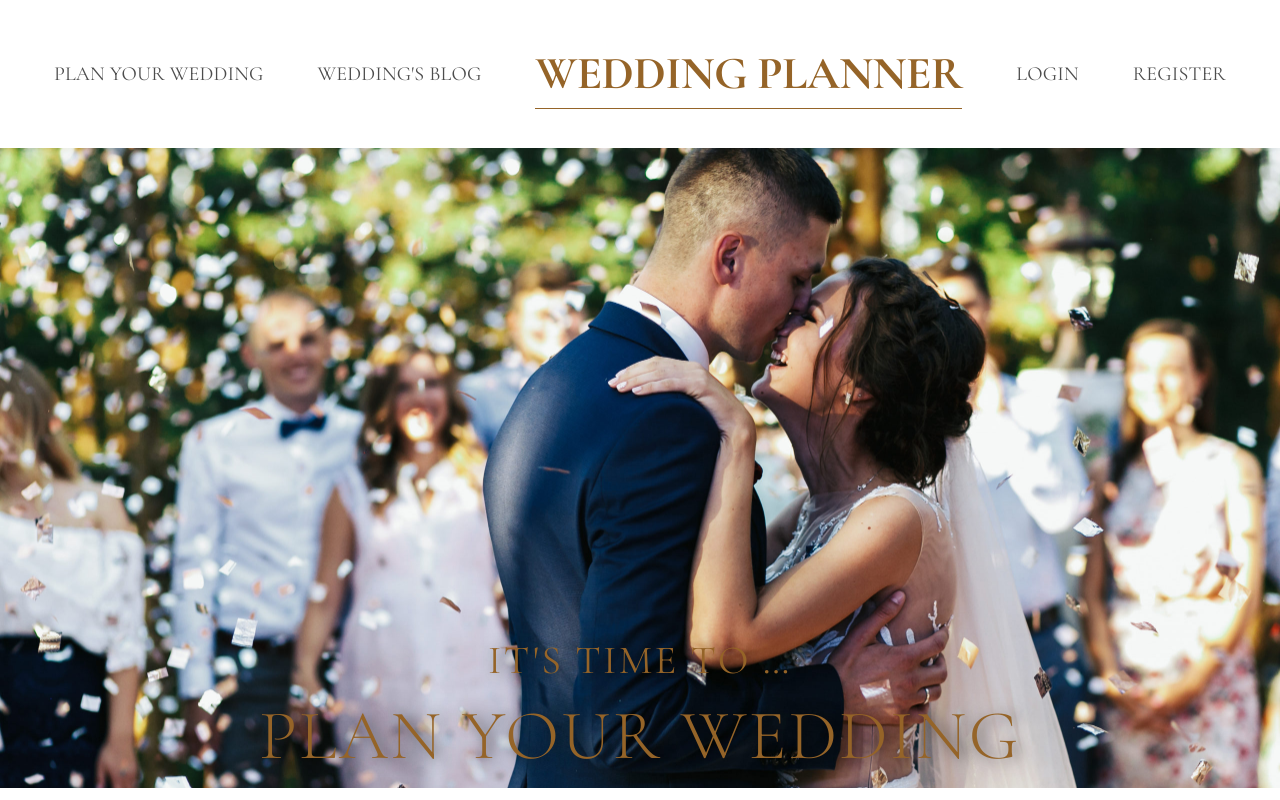
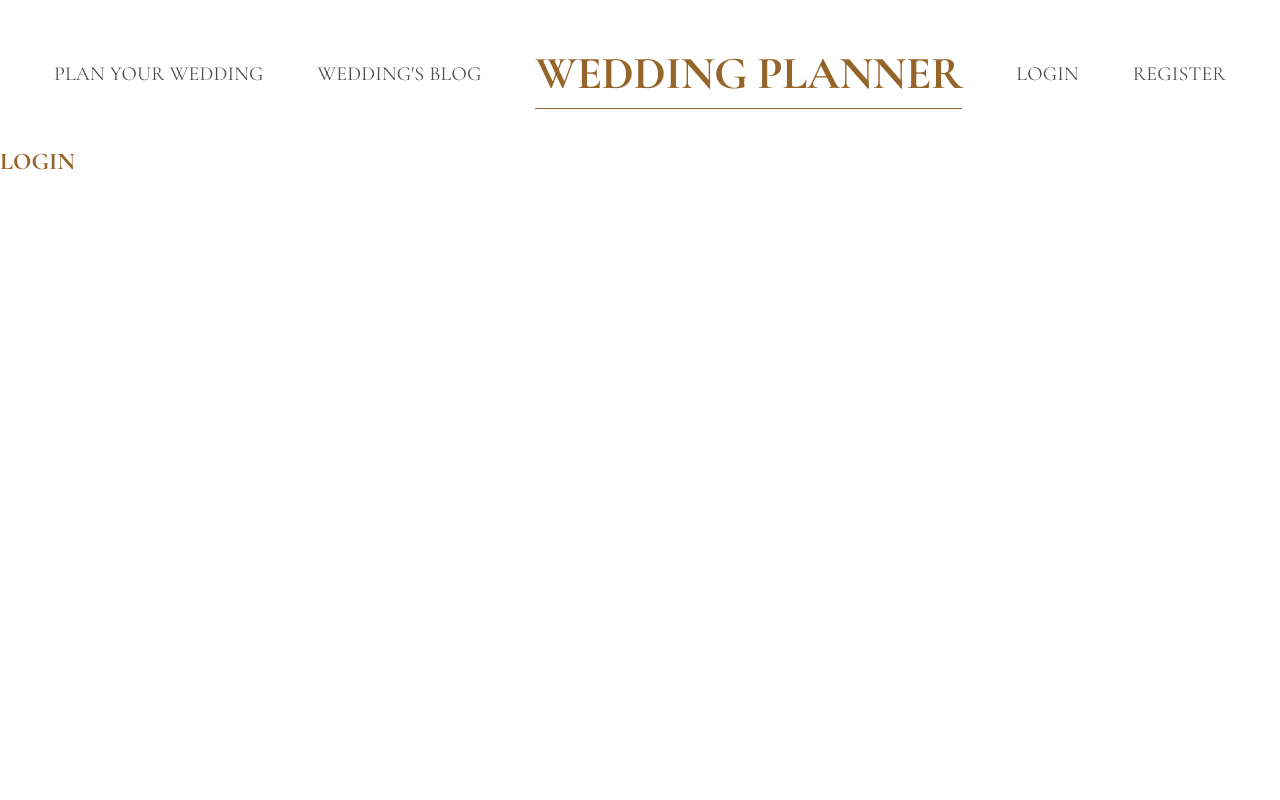
Before and after one commit to ChristinaNikolova/WeddingPlanner-React, a React (Create React App) app in the folder client/: page /login in a window 1280 px wide. Shown: the top 800 px of the page. Built offline with nearby package versions, Linux system fonts and the light colour scheme.

Commit message:
add react-router-dom

```diff
--- a/client/package.json
+++ b/client/package.json
@@ -8,6 +8,7 @@
     "@testing-library/user-event": "^13.5.0",
     "react": "^18.2.0",
     "react-dom": "^18.2.0",
+    "react-router-dom": "^6.4.3",
     "react-scripts": "5.0.1",
     "web-vitals": "^2.1.4"
   },
--- a/client/src/App.css
+++ b/client/src/App.css
@@ -11,7 +11,7 @@
 
 html {
   max-width: 1920px;
-  margin: 0 auto;
+  margin: 0 auto !important;
   font-family: "Cormorant Garamond", serif;
   color: var(--clr-black);
   line-height: 1.5;
@@ -73,3 +73,7 @@ li.logo a {
 li.logo a:hover {
   font-weight: 400;
 }
+
+.section {
+  height: 100vh;
+}
--- a/client/src/App.jsx
+++ b/client/src/App.jsx
@@ -1,28 +1,22 @@
-import * as authService from './services/auth';
-import './App.css';
+import { Routes, Route } from 'react-router-dom';
 import Footer from './components/Footer/Footer';
 import Header from './components/Header/Header';
 import Home from './components/Home/Home';
+import Login from './components/Auth/Login/Login';
+import Register from './components/Auth/Register/Register';
+import './App.css';
 
 function App() {
-  const onRegisterSubmitHandler = (e) => {
-    e.preventDefault();
-
-    const firstName = 'plamen';
-    const lastName = 'nikolov';
-    const email = 'plamen@abv.bg';
-    const password = '123456';
-
-    authService
-      .register(firstName, lastName, email, password)
-      .then((res) => console.log(res));
-  };
-  return (<>
-    <Header />
-    <Home />
-    <Footer />
-  </>
-
+  return (
+    <>
+      <Header />
+      <Routes>
+        <Route path="/" element={<Home />} />
+        <Route path="/login" element={<Login />} />
+        <Route path="/register" element={<Register />} />
+      </Routes>
+      <Footer />
+    </>
   );
 }
 
--- /dev/null
+++ b/client/src/components/Auth/Login/Login.jsx
@@ -0,0 +1,5 @@
+function Login() {
+    return (<h2 className="section">Login</h2>);
+}
+
+export default Login;
--- /dev/null
+++ b/client/src/components/Auth/Register/Register.jsx
@@ -0,0 +1,5 @@
+function Register() {
+    return (<h2>Register</h2>);
+}
+
+export default Register;
--- a/client/src/components/Home/Home.jsx
+++ b/client/src/components/Home/Home.jsx
@@ -3,7 +3,7 @@ import styles from './Home.module.css';
 
 function Home() {
     return (
-        <section className={styles.home}>
+        <section className={`${styles.home} section`}>
             <Jumbotron />
             <div className={styles["home-content-wrapper"]}>
                 <h2 className={styles["home-title"]}>ELEGANTLY DESIGNED · ECLECTICALLY CURATED · IMPECCABLY PLANNED</h2>
--- a/client/src/index.js
+++ b/client/src/index.js
@@ -1,13 +1,16 @@
 import React from 'react';
 import ReactDOM from 'react-dom/client';
+import { BrowserRouter } from 'react-router-dom';
+import reportWebVitals from './reportWebVitals';
+import App from './App';
 import './index.css';
-import App from './App';
-import reportWebVitals from './reportWebVitals';
 
 const root = ReactDOM.createRoot(document.getElementById('root'));
 root.render(
   <React.StrictMode>
-    <App />
+    <BrowserRouter>
+      <App />
+    </BrowserRouter>
   </React.StrictMode>
 );
 
```
Also changed, not shown: 1 other file (tests, documents, lock files or other folders).
